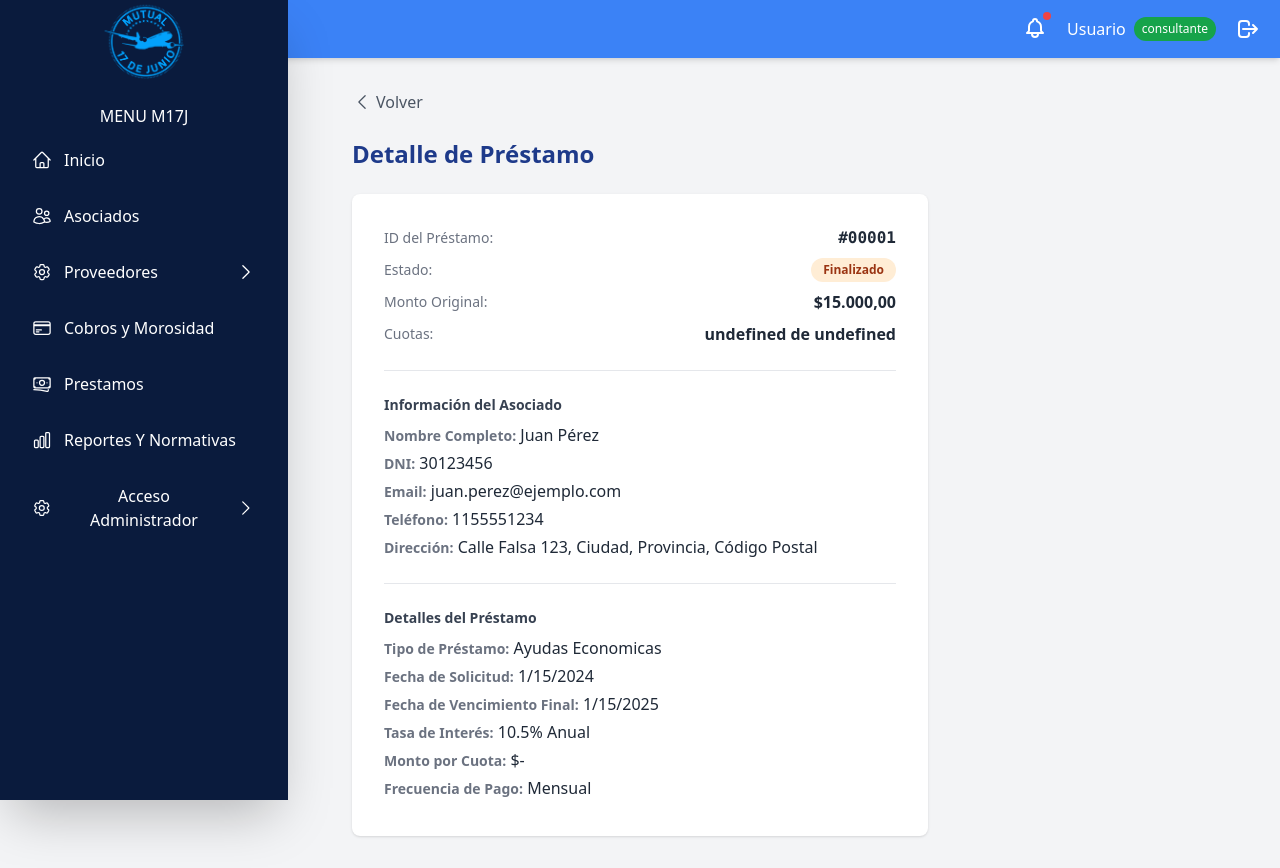
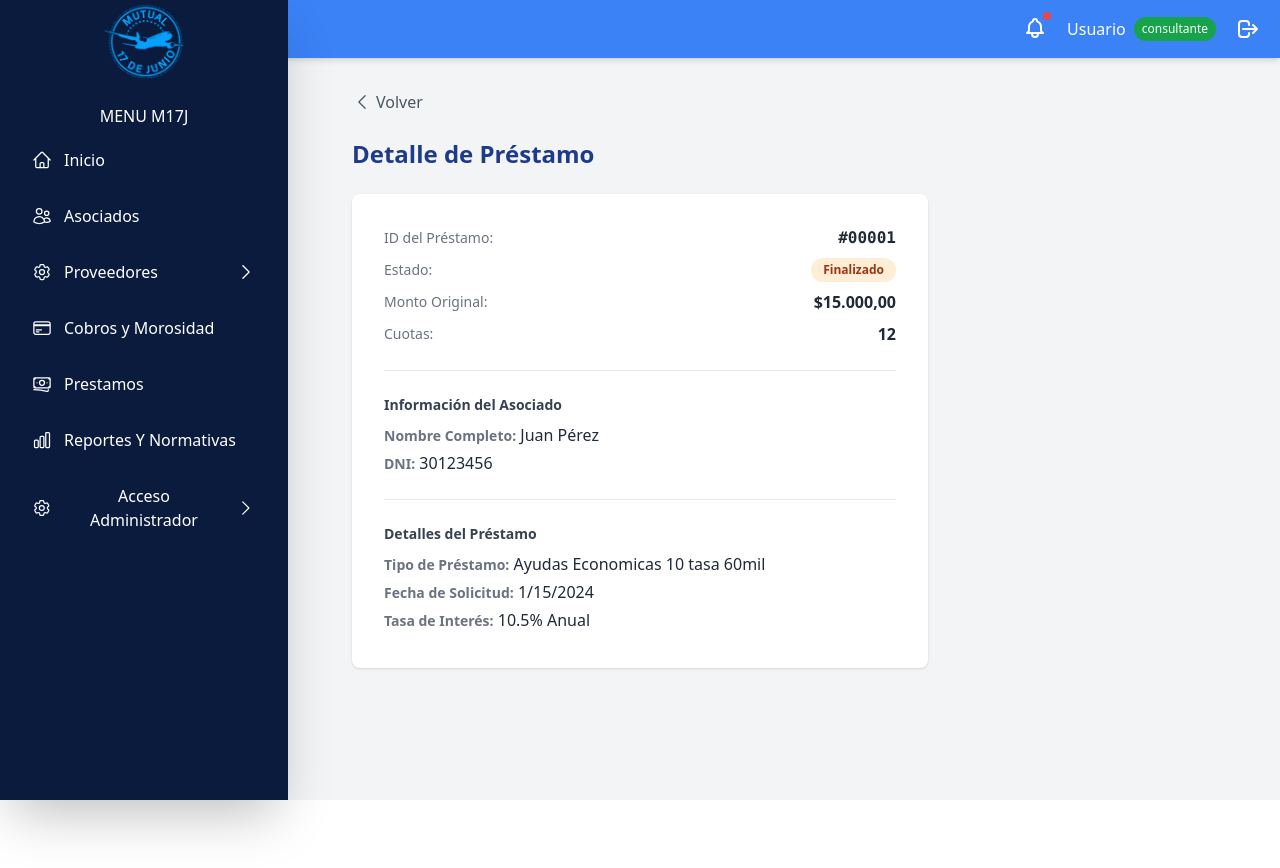
Before and after one commit to alanfrancoa/Mutual-17-Junio, a React (Create React App) app in the folder frontend/Mutual/: page /prestamos/detalle/1 in a window 1280 px wide. After the commit the page ends 800 px from the top, so only its background shows below. Built offline with nearby package versions, Linux system fonts and the light colour scheme.

Commit message:
Se ajustaron campos necesarios para el detalle de prestamos-asociados

```diff
--- a/frontend/Mutual/src/pages/modules/loans/readLoan.tsx
+++ b/frontend/Mutual/src/pages/modules/loans/readLoan.tsx
@@ -5,14 +5,9 @@ import Sidebar from "../../dashboard/components/Sidebar";
 import { initialLoans } from "./listLoans";
 import { ChevronLeftIcon } from "@heroicons/react/24/solid";
 
-const mockAssociate = {
-  email: "juan.perez@ejemplo.com",
-  telefono: "1155551234",
-  direccion: "Calle Falsa 123, Ciudad, Provincia, Código Postal",
-};
 
 const mockLoanDetails = {
-  tipo: "Ayudas Economicas",
+  tipo: "Ayudas Economicas 10 tasa 60mil",
   frecuencia: "Mensual",
 };
 
@@ -93,8 +88,6 @@ const ReadLoan: React.FC = () => {
                       : loan.status === "Pendiente"
                       ? "bg-yellow-100 text-yellow-800"
                       : loan.status === "Rechazado"
-                      ? "bg-red-100 text-red-800"
-                      : loan.status === "Vigente"
                       ? "bg-blue-100 text-blue-800"
                       : loan.status === "Finalizado"
                       ? "bg-orange-100 text-orange-800"
@@ -116,9 +109,8 @@ const ReadLoan: React.FC = () => {
               <div className="flex justify-between items-center">
                 <span className="text-sm text-gray-500">Cuotas:</span>
                 <span className="font-semibold text-gray-800">
-                  {loan.installments
-                    ? `${loan.installments.current} de ${loan.installments.total}`
-                    : "-"}
+                  {loan.installments}
+
                 </span>
               </div>
             </div>
@@ -136,20 +128,10 @@ const ReadLoan: React.FC = () => {
                 <span className="text-gray-800">{loan.associateLegalName}</span>
               </div>
               <div className="mb-1">
-                <span className="text-sm font-semibold text-gray-500">DNI:</span>{" "}
+                <span className="text-sm font-semibold text-gray-500">
+                  DNI:
+                </span>{" "}
                 <span className="text-gray-800">{loan.associateDni}</span>
-              </div>
-              <div className="mb-1">
-                <span className="text-sm font-semibold text-gray-500">Email:</span>{" "}
-                <span className="text-gray-800">{mockAssociate.email}</span>
-              </div>
-              <div className="mb-1">
-                <span className="text-sm font-semibold text-gray-500">Teléfono:</span>{" "}
-                <span className="text-gray-800">{mockAssociate.telefono}</span>
-              </div>
-              <div>
-                <span className="text-sm font-semibold text-gray-500">Dirección:</span>{" "}
-                <span className="text-gray-800">{mockAssociate.direccion}</span>
               </div>
             </div>
             <hr className="my-6" />
@@ -173,40 +155,17 @@ const ReadLoan: React.FC = () => {
                   {new Date(loan.loanDate).toLocaleDateString()}
                 </span>
               </div>
-              <div className="mb-1">
-                <span className="text-sm font-semibold text-gray-500">
-                  Fecha de Vencimiento Final:
-                </span>{" "}
-                <span className="text-gray-800">
-                  {new Date(loan.dueDate).toLocaleDateString()}
-                </span>
-              </div>
+
               <div className="mb-1">
                 <span className="text-sm font-semibold text-gray-500">
                   Tasa de Interés:
                 </span>{" "}
-                <span className="text-gray-800">{loan.interestRate}% Anual</span>
-              </div>
-              <div className="mb-1">
-                <span className="text-sm font-semibold text-gray-500">
-                  Monto por Cuota:
-                </span>{" "}
                 <span className="text-gray-800">
-                  $
-                  {loan.installments && loan.installments.total > 0
-                    ? (loan.amount / loan.installments.total).toLocaleString(
-                        "es-AR",
-                        { minimumFractionDigits: 2 }
-                      )
-                    : "-"}
+                  {loan.interestRate}% Anual
                 </span>
               </div>
-              <div className="mb-1">
-                <span className="text-sm font-semibold text-gray-500">
-                  Frecuencia de Pago:
-                </span>{" "}
-                <span className="text-gray-800">{mockLoanDetails.frecuencia}</span>
-              </div>
+
+
             </div>
           </div>
         </div>
```
